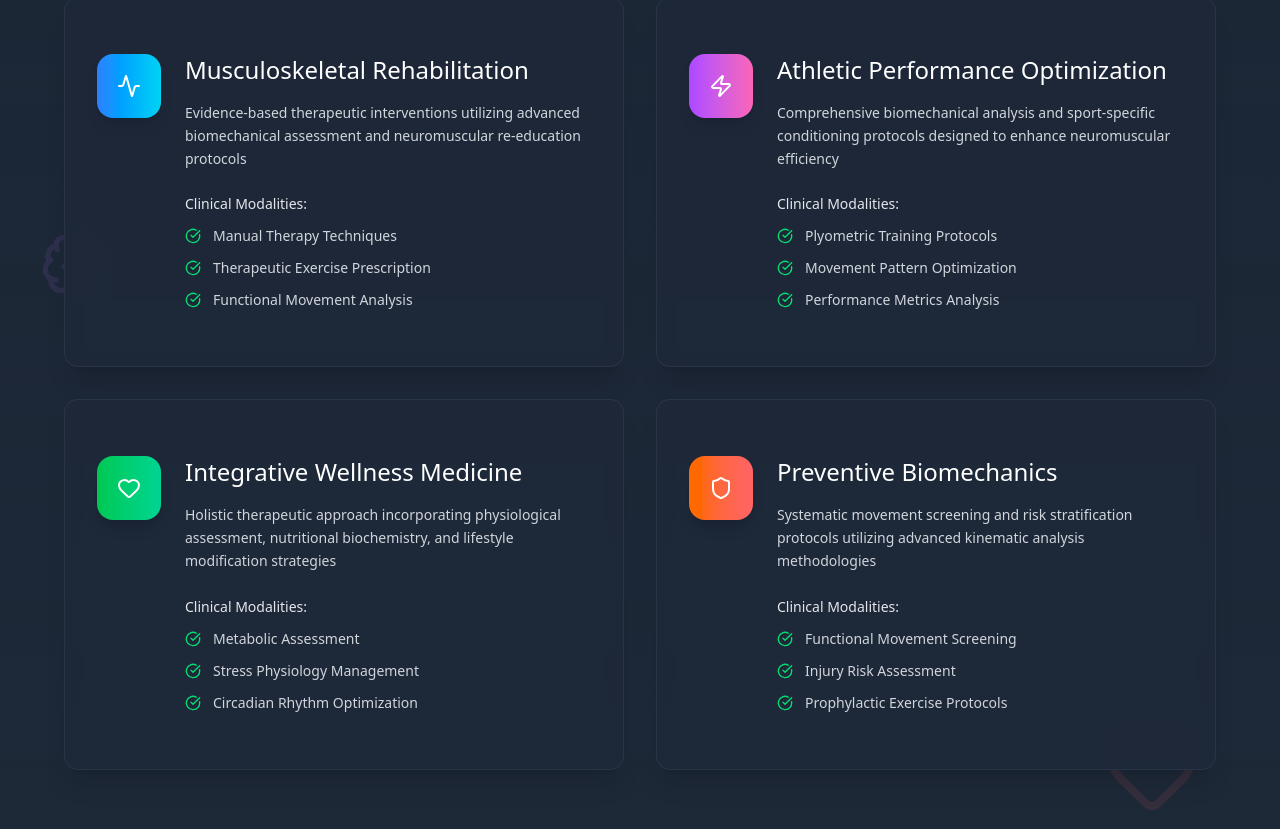
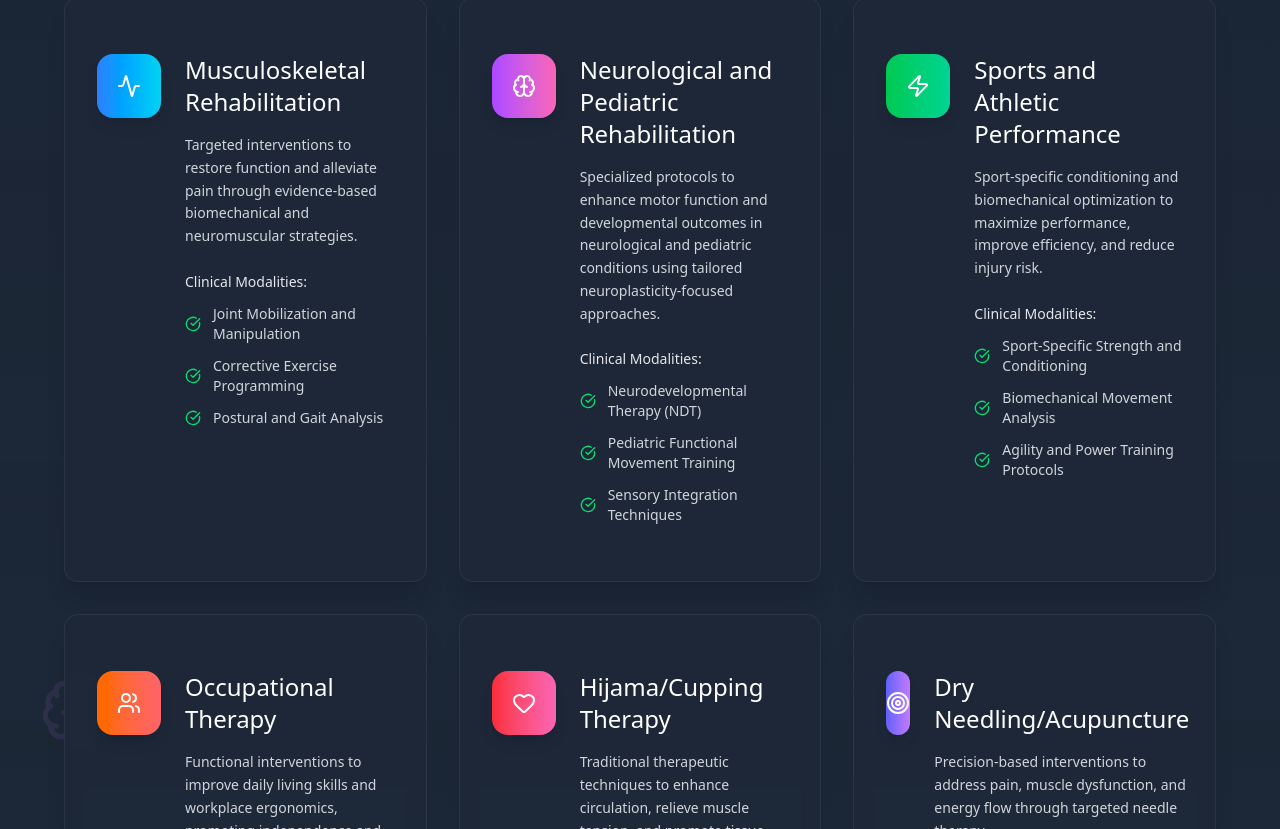
Before and after one commit to juwajpeg/physiogendark, a Next.js app: page / in a window 1280 px wide. Shown: the part 1251-2080 px from the top of the page. Built offline with nearby package versions, Linux system fonts and the light colour scheme.

Commit message:
Update Evidence-Based Treatment Modalities: add 7 comprehensive services including Hijama, Dry Needling, and Nutrition

```diff
--- a/src/app/page.tsx
+++ b/src/app/page.tsx
@@ -94,30 +94,51 @@ export default function PhysiogenFit() {
     {
       icon: <Activity className="h-6 w-6" />,
       title: "Musculoskeletal Rehabilitation",
-      desc: "Evidence-based therapeutic interventions utilizing advanced biomechanical assessment and neuromuscular re-education protocols",
+      desc: "Targeted interventions to restore function and alleviate pain through evidence-based biomechanical and neuromuscular strategies.",
       gradient: "from-blue-500 to-cyan-400",
-      modalities: ["Manual Therapy Techniques", "Therapeutic Exercise Prescription", "Functional Movement Analysis"],
+      modalities: ["Joint Mobilization and Manipulation", "Corrective Exercise Programming", "Postural and Gait Analysis"],
+    },
+    {
+      icon: <Brain className="h-6 w-6" />,
+      title: "Neurological and Pediatric Rehabilitation",
+      desc: "Specialized protocols to enhance motor function and developmental outcomes in neurological and pediatric conditions using tailored neuroplasticity-focused approaches.",
+      gradient: "from-purple-500 to-pink-400",
+      modalities: ["Neurodevelopmental Therapy (NDT)", "Pediatric Functional Movement Training", "Sensory Integration Techniques"],
     },
     {
       icon: <Zap className="h-6 w-6" />,
-      title: "Athletic Performance Optimization",
-      desc: "Comprehensive biomechanical analysis and sport-specific conditioning protocols designed to enhance neuromuscular efficiency",
-      gradient: "from-purple-500 to-pink-400",
-      modalities: ["Plyometric Training Protocols", "Movement Pattern Optimization", "Performance Metrics Analysis"],
+      title: "Sports and Athletic Performance",
+      desc: "Sport-specific conditioning and biomechanical optimization to maximize performance, improve efficiency, and reduce injury risk.",
+      gradient: "from-green-500 to-emerald-400",
+      modalities: ["Sport-Specific Strength and Conditioning", "Biomechanical Movement Analysis", "Agility and Power Training Protocols"],
+    },
+    {
+      icon: <Users className="h-6 w-6" />,
+      title: "Occupational Therapy",
+      desc: "Functional interventions to improve daily living skills and workplace ergonomics, promoting independence and productivity.",
+      gradient: "from-orange-500 to-red-400",
+      modalities: ["Activities of Daily Living (ADL) Training", "Ergonomic Assessments and Modifications", "Adaptive Equipment Training"],
     },
     {
       icon: <Heart className="h-6 w-6" />,
-      title: "Integrative Wellness Medicine",
-      desc: "Holistic therapeutic approach incorporating physiological assessment, nutritional biochemistry, and lifestyle modification strategies",
-      gradient: "from-green-500 to-emerald-400",
-      modalities: ["Metabolic Assessment", "Stress Physiology Management", "Circadian Rhythm Optimization"],
+      title: "Hijama/Cupping Therapy",
+      desc: "Traditional therapeutic techniques to enhance circulation, relieve muscle tension, and promote tissue recovery.",
+      gradient: "from-red-500 to-pink-400",
+      modalities: ["Wet and Dry Cupping Applications", "Myofascial Release Integration", "Pain and Stress Relief Protocols"],
+    },
+    {
+      icon: <Target className="h-6 w-6" />,
+      title: "Dry Needling/Acupuncture",
+      desc: "Precision-based interventions to address pain, muscle dysfunction, and energy flow through targeted needle therapy.",
+      gradient: "from-indigo-500 to-purple-400",
+      modalities: ["Trigger Point Dry Needling", "Acupuncture for Pain Management", "Neuromuscular Stimulation Techniques"],
     },
     {
       icon: <Shield className="h-6 w-6" />,
-      title: "Preventive Biomechanics",
-      desc: "Systematic movement screening and risk stratification protocols utilizing advanced kinematic analysis methodologies",
-      gradient: "from-orange-500 to-red-400",
-      modalities: ["Functional Movement Screening", "Injury Risk Assessment", "Prophylactic Exercise Protocols"],
+      title: "Nutrition and Wellness",
+      desc: "Holistic nutritional strategies and lifestyle interventions to optimize health, support recovery, and enhance overall well-being.",
+      gradient: "from-teal-500 to-cyan-400",
+      modalities: ["Personalized Nutritional Assessments", "Dietary Supplementation Guidance", "Lifestyle and Wellness Coaching"],
     },
   ]
 
@@ -535,7 +556,7 @@ export default function PhysiogenFit() {
               </p>
             </div>
 
-            <div className="grid md:grid-cols-2 gap-8">
+            <div className="grid md:grid-cols-2 lg:grid-cols-3 gap-8">
               {clinicalServices.map((service, index) => (
                 <Card
                   key={index}
```
